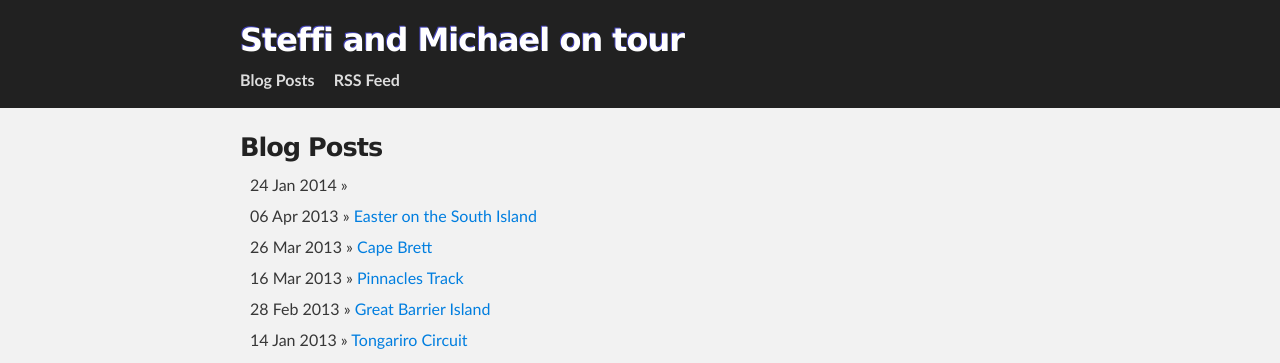
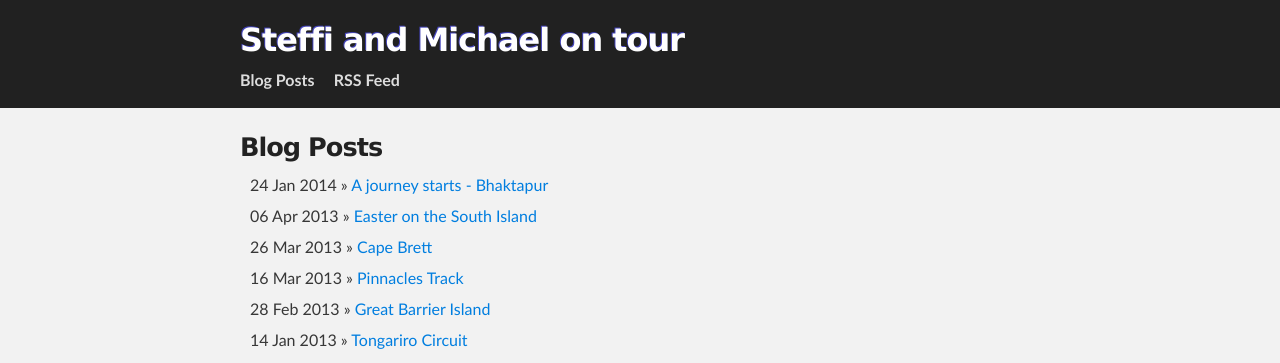
Before and after one commit to mpollmeier/travelblog, a Jekyll site: the page built from index.html, in a window 1280 px wide. Shown: the top 363 px of the page. Built offline with Jekyll 4.4.1, drawn with Linux system fonts in a browser that asks for light colours; nearby versions of some CDN libraries; Markdown is read by kramdown in place of the engine named in the settings.

Commit message:
fixing syntax

```diff
--- a/_posts/2014-01-24-bhaktapur.markdown
+++ b/_posts/2014-01-24-bhaktapur.markdown
@@ -1,6 +1,6 @@
 ---
 layout: post
-title: A journey starts: Bhaktapur
+title: A journey starts - Bhaktapur
 categories:
 - nepal
 gallery:
```
